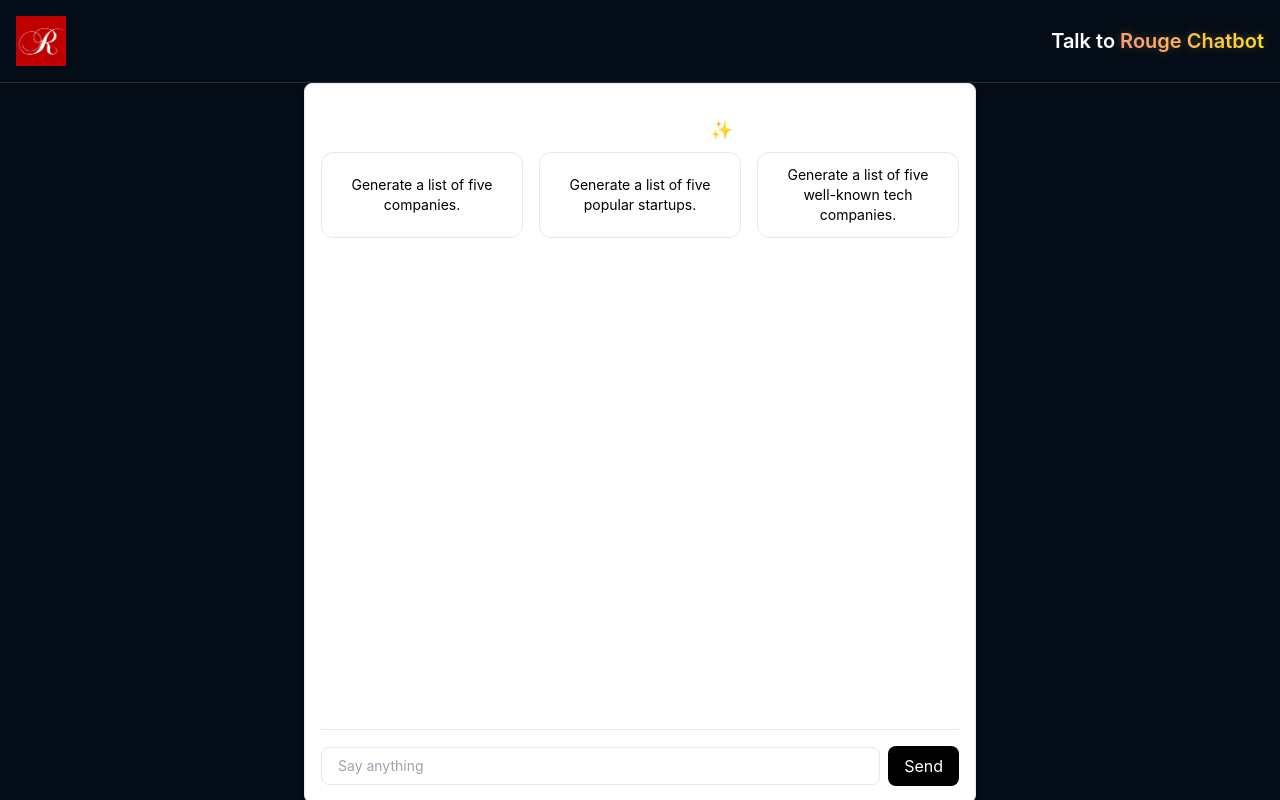
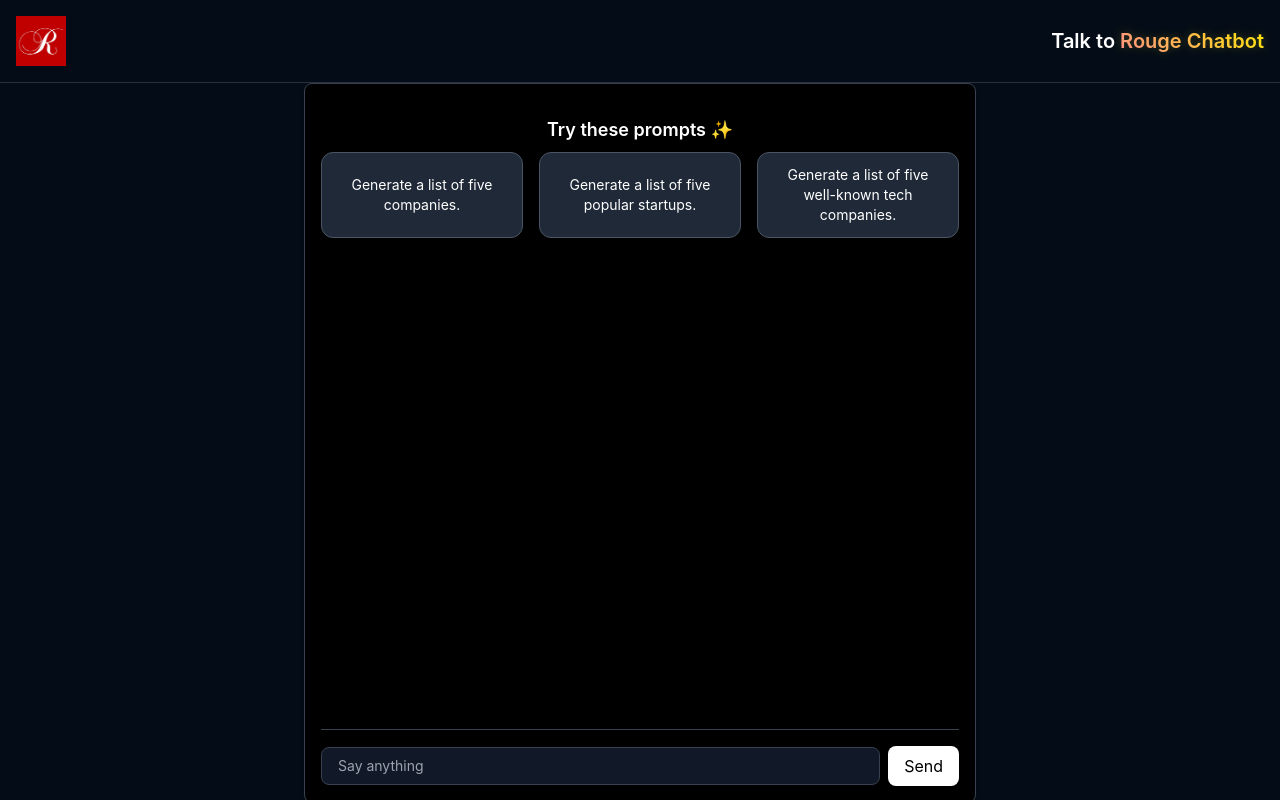
Before and after one commit to ShwetaBhattacharjee/chatbotai, a Next.js app: page / in a window 1280 px wide. Built offline with nearby package versions, Linux system fonts and the light colour scheme.

Commit message:
Update Chat.tsx

```diff
--- a/app/components/Chat.tsx
+++ b/app/components/Chat.tsx
@@ -55,7 +55,13 @@ const Chat = () => {
                 src="/ai-avatar.png"
               />
             )}
-            <div className="mx-2 max-w-[80%] bg-gray-100 text-black p-3 rounded-xl">
+            <div
+              className={`mx-2 max-w-[80%] p-3 rounded-xl ${
+                m.role === "user"
+                  ? "bg-gray-800 text-white"
+                  : "bg-gray-700 text-white"
+              }`}
+            >
               <p className="text-sm">{m.content}</p>
             </div>
             {m.role === "user" && (
@@ -76,19 +82,21 @@ const Chat = () => {
   return (
     <div
       ref={chatContainer}
-      className="max-w-2xl mx-auto p-4 border rounded-lg shadow-md bg-white h-[90vh] overflow-y-auto flex flex-col"
+      className="max-w-2xl mx-auto p-4 border border-gray-700 rounded-lg shadow-md bg-black h-[90vh] overflow-y-auto flex flex-col text-white"
     >
       {renderResponse()}
 
       {showSuggestions && (
         <div className="mb-4">
-          <h2 className="text-center text-lg font-semibold mb-2">Try these prompts ✨</h2>
+          <h2 className="text-center text-lg font-semibold mb-2">
+            Try these prompts ✨
+          </h2>
           <div className="flex flex-wrap gap-4 justify-between">
             {suggestions.map((suggestion) => (
               <button
                 key={suggestion}
                 onClick={() => handlePromptClick(suggestion)}
-                className="flex-1 min-w-[100px] text-sm rounded-xl border bg-white text-black p-3 hover:bg-gray-100 transition"
+                className="flex-1 min-w-[100px] text-sm rounded-xl border border-gray-600 bg-gray-800 text-white p-3 hover:bg-gray-700 transition"
               >
                 {suggestion}
               </button>
@@ -97,18 +105,21 @@ const Chat = () => {
         </div>
       )}
 
-      <form onSubmit={handleSubmit} className="mt-auto flex items-center gap-2 border-t pt-4">
+      <form
+        onSubmit={handleSubmit}
+        className="mt-auto flex items-center gap-2 border-t border-gray-700 pt-4"
+      >
         <input
           name="input-field"
           type="text"
           placeholder="Say anything"
           onChange={handleInputChange}
           value={input}
-          className="flex-1 px-4 py-2 border rounded-lg text-sm focus:outline-none"
+          className="flex-1 px-4 py-2 bg-gray-900 border border-gray-700 rounded-lg text-sm text-white placeholder-gray-400 focus:outline-none"
         />
         <button
           type="submit"
-          className="px-4 py-2 bg-black text-white rounded-lg hover:bg-gray-800"
+          className="px-4 py-2 bg-white text-black rounded-lg hover:bg-gray-300 transition"
         >
           Send
         </button>
```
